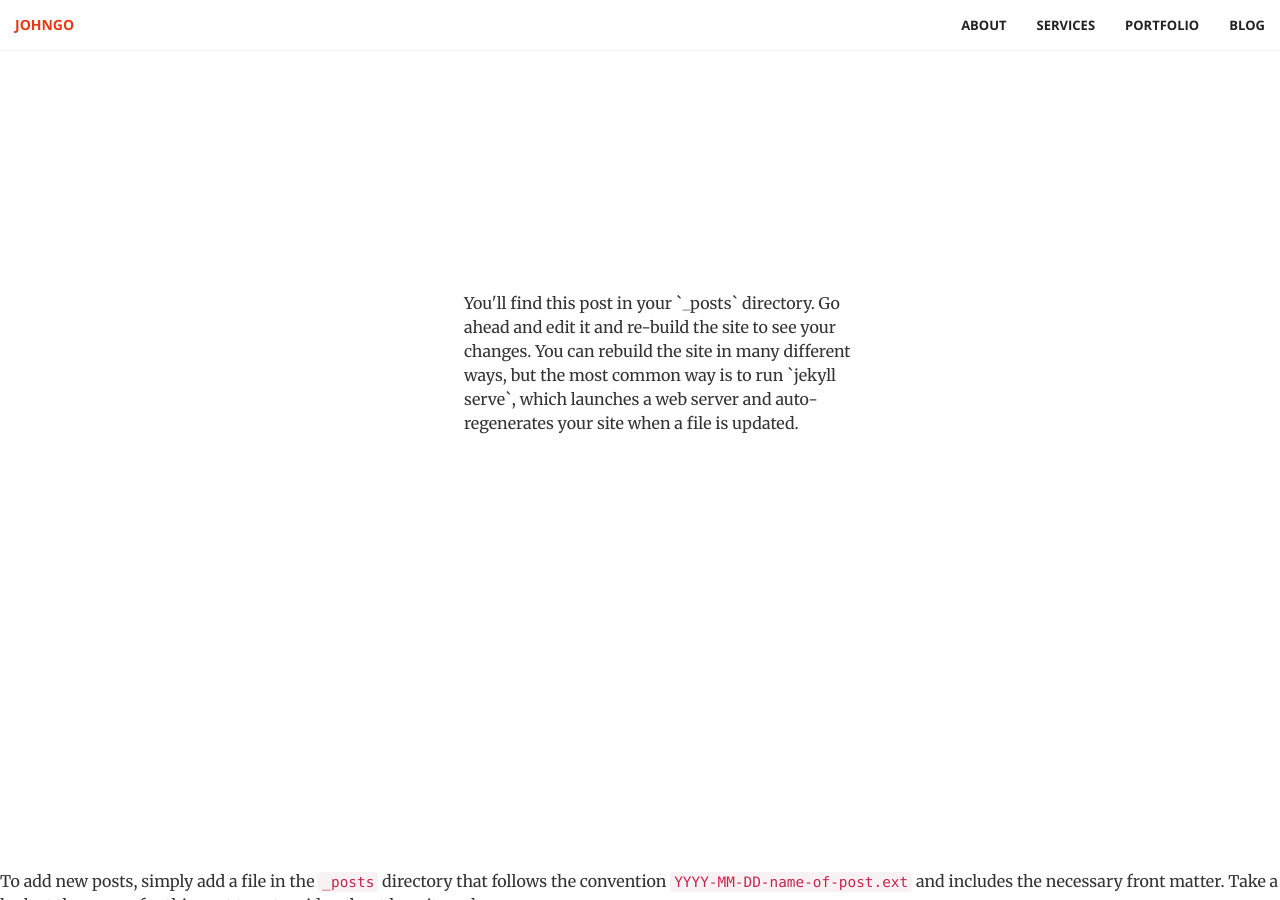
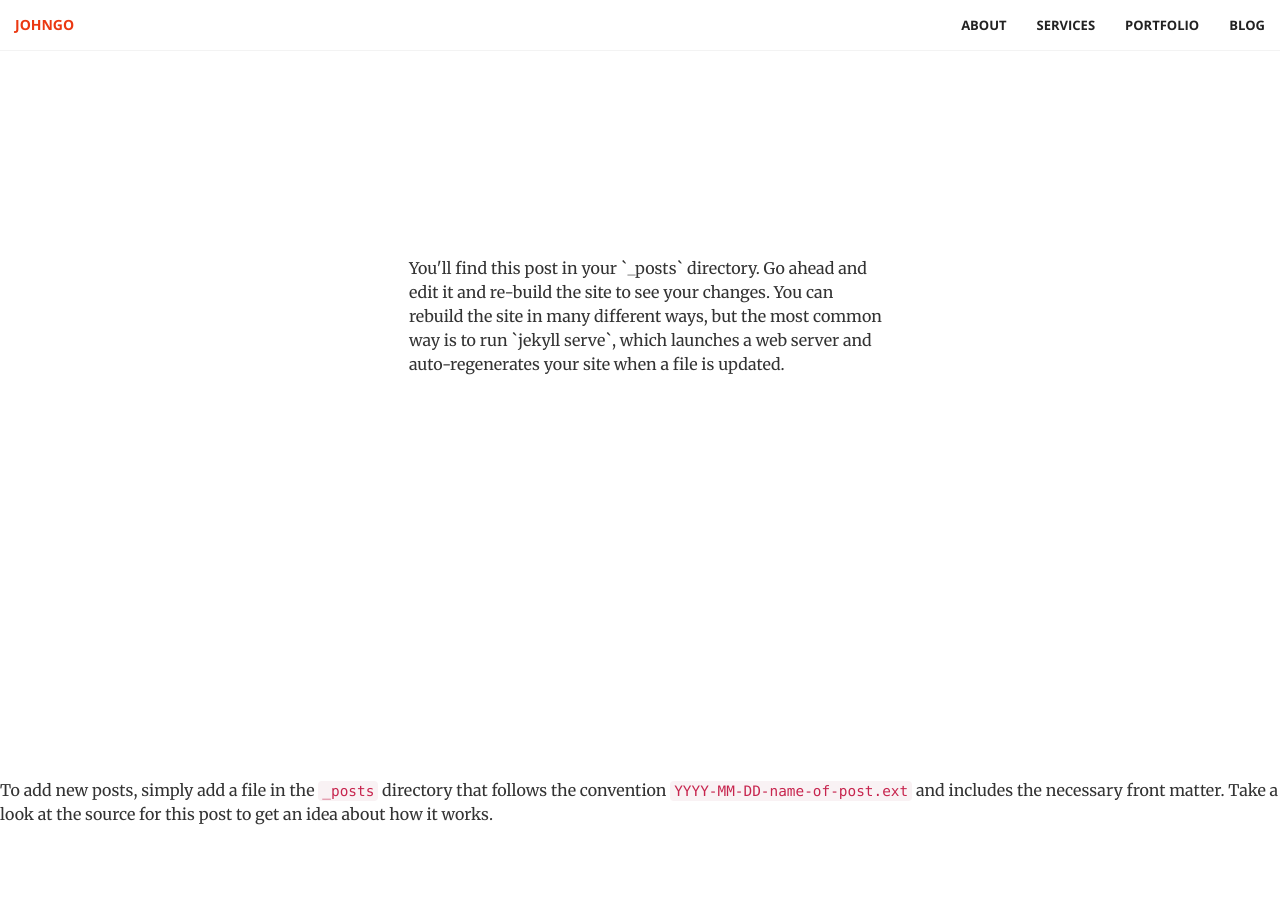
Before and after one commit to Koluskomtu/blog, a Jekyll site: the page built from _posts/2016-10-23-grasscouch.md, in a window 1280 px wide and 900 px high, scrolled down 532 px. Built offline with Jekyll 4.4.1, drawn with Linux system fonts in a browser that asks for light colours.

Commit message:
Update 2016-10-23-grasscouch.md

```diff
--- a/_posts/2016-10-23-grasscouch.md
+++ b/_posts/2016-10-23-grasscouch.md
@@ -2,7 +2,7 @@
 layout: posts
 title: Grass Couch
 ---
-<p style="text-align: left; margin: 30%; padding: 50px 30px 50px 80px;">
+<p style="text-align: left; margin: 30%; padding: 15px 10px 18px 25px;">
 You'll find this post in your `_posts` directory. Go ahead and edit it and re-build
 the site to see your changes. You can rebuild the site in many different ways, but
 the most common way is to run `jekyll serve`, which launches a web server and
```
